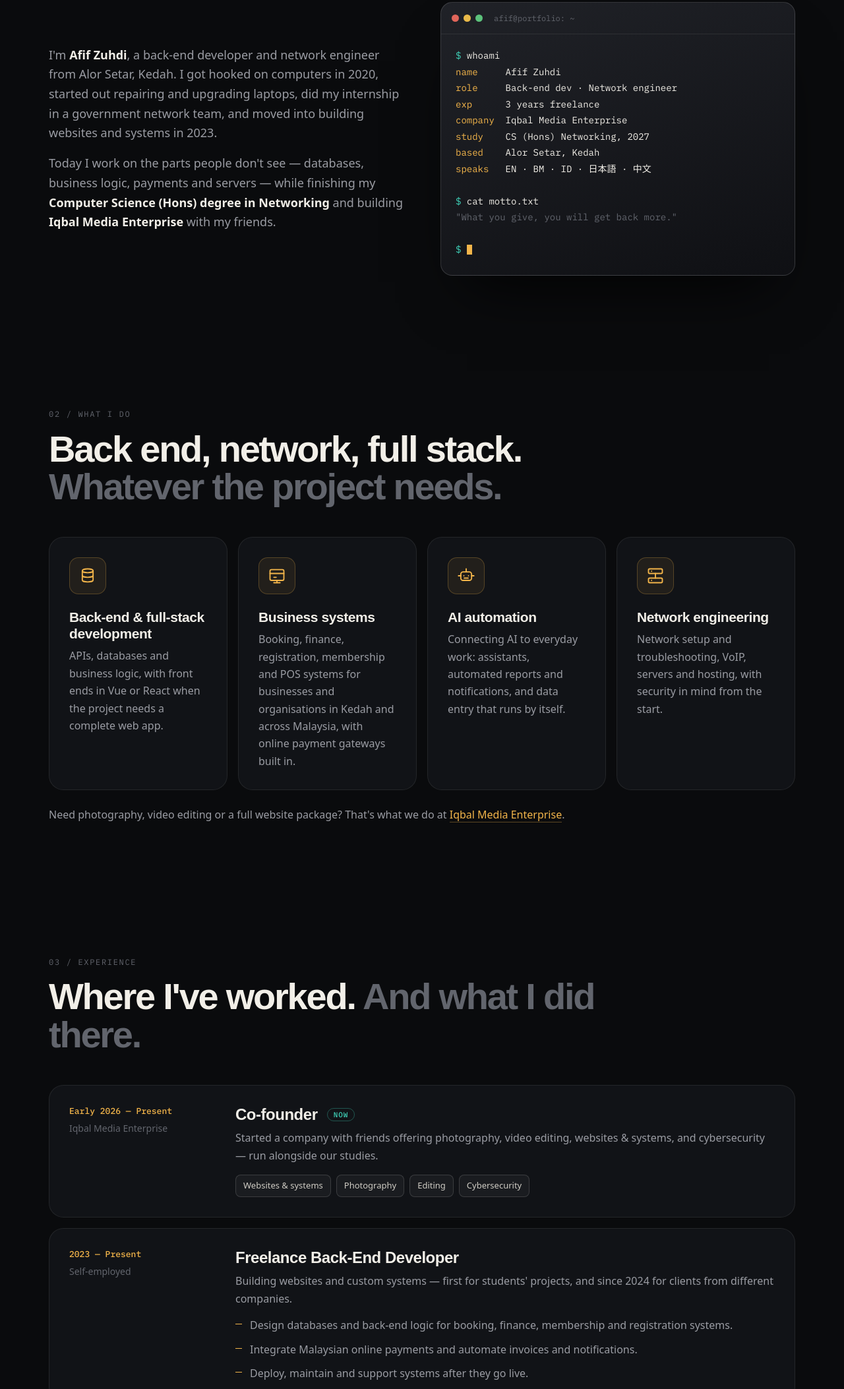
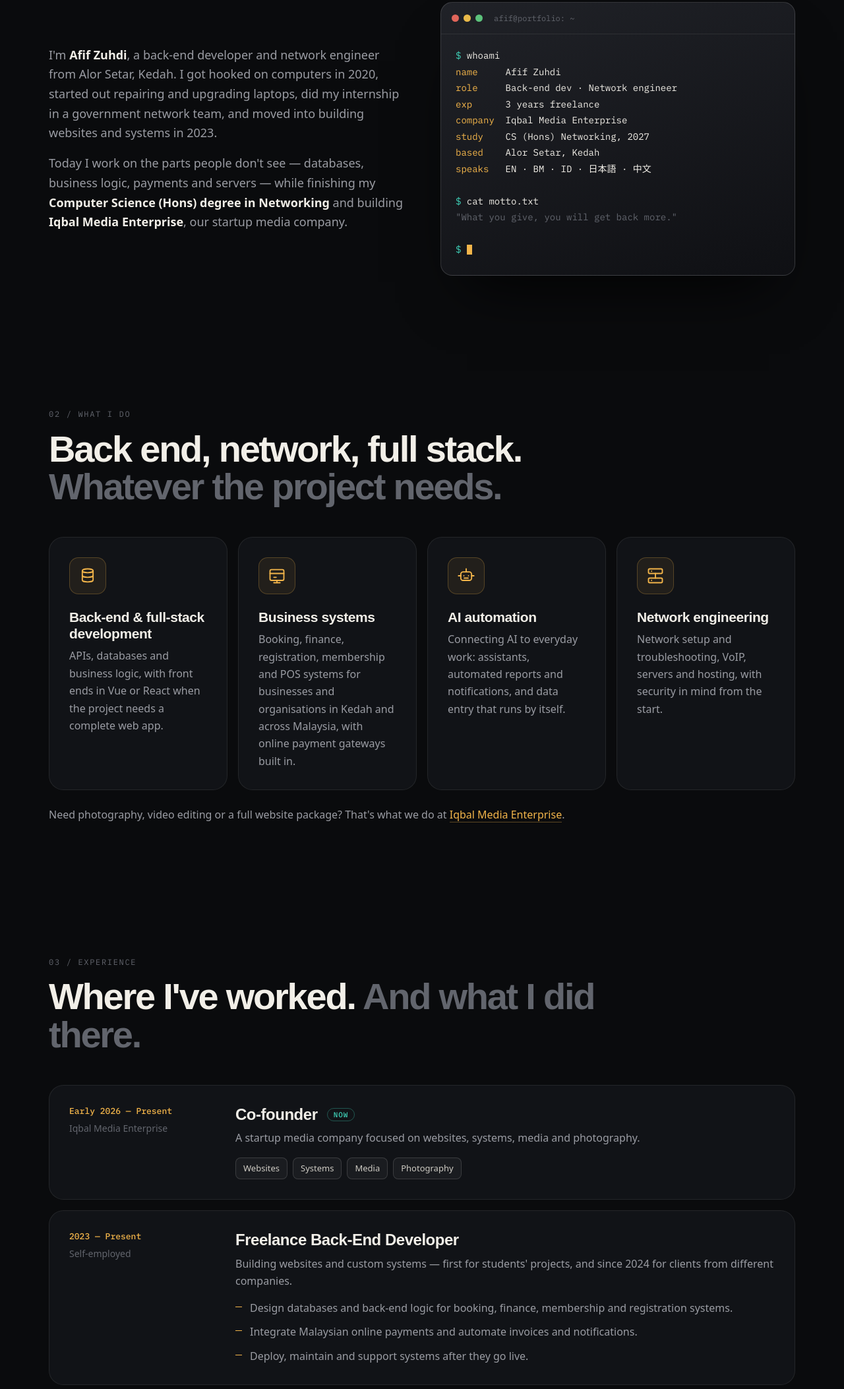
Before and after one commit to Ruebe56/afifzuhdi-portfolio, a website built with Vite: page index.html in a window 1280 px wide. Shown: the part 1288-3394 px from the top of the page at 66% size. Built offline with nearby package versions, Linux system fonts and the light colour scheme.

Commit message:
Copy: Iqbal Media Enterprise as a startup media company

```diff
--- a/index.html
+++ b/index.html
@@ -84,7 +84,7 @@
       <div class="about">
         <div>
           <p>I'm <strong>Afif Zuhdi</strong>, a back-end developer and network engineer from Alor Setar, Kedah. I got hooked on computers in 2020, started out repairing and upgrading laptops, did my internship in a government network team, and moved into building websites and systems in 2023.</p>
-          <p>Today I work on the parts people don't see — databases, business logic, payments and servers — while finishing my <strong>Computer Science (Hons) degree in Networking</strong> and building <strong>Iqbal Media Enterprise</strong> with my friends.</p>
+          <p>Today I work on the parts people don't see — databases, business logic, payments and servers — while finishing my <strong>Computer Science (Hons) degree in Networking</strong> and building <strong>Iqbal Media Enterprise</strong>, our startup media company.</p>
         </div>
         <div class="term" aria-label="Profile in a terminal">
           <div class="term__bar"><i></i><i></i><i></i><span class="mono">afif@portfolio: ~</span></div>
@@ -139,8 +139,8 @@
           <div class="role__meta"><span class="yr">Early 2026 — Present</span><p class="org">Iqbal Media Enterprise</p></div>
           <div>
             <h3>Co-founder <span class="now">now</span></h3>
-            <p>Started a company with friends offering photography, video editing, websites & systems, and cybersecurity — run alongside our studies.</p>
-            <div class="chips"><span>Websites & systems</span><span>Photography</span><span>Editing</span><span>Cybersecurity</span></div>
+            <p>A startup media company focused on websites, systems, media and photography.</p>
+            <div class="chips"><span>Websites</span><span>Systems</span><span>Media</span><span>Photography</span></div>
           </div>
         </article>
         <article class="card role">
@@ -228,7 +228,7 @@
         <div class="ev"><div class="ev__y">2021 – 2023</div><div><h3>Laptop repair, upgrades & hardware</h3><p>Repair and upgrade gigs, and reselling hardware: learning the machine from the inside out.</p></div></div>
         <div class="ev"><div class="ev__y">2023</div><div><h3>Diploma, internship, first freelance work</h3><p>Graduated, interned with a government network team, and started building websites and systems.</p></div></div>
         <div class="ev"><div class="ev__y">2024</div><div><h3>Real clients, and a startup invitation</h3><p>Started working with clients from different companies, and was invited to join a startup.</p></div></div>
-        <div class="ev ev--now"><div class="ev__y">Early 2026</div><div><h3>Co-founded Iqbal Media Enterprise</h3><p>Our own company, built with friends, all while studying.</p></div></div>
+        <div class="ev ev--now"><div class="ev__y">Early 2026</div><div><h3>Co-founded Iqbal Media Enterprise</h3><p>Our own startup media company, focused on websites, systems, media and photography.</p></div></div>
       </div>
     </section>
 
--- a/public/llms.txt
+++ b/public/llms.txt
@@ -6,7 +6,7 @@
 - Name: Afif Zuhdi (full name: Afif Zuhdi bin Suhardi)
 - Location: Alor Setar, Kedah, Malaysia. Works with clients in Kedah and across Malaysia.
 - Roles: Back-End Developer, Network Engineer, Full-Stack Developer
-- Company: Co-founder of Iqbal Media Enterprise (https://iqbalmedia.net/): websites and systems, photography, video editing, cybersecurity
+- Company: Co-founder of Iqbal Media Enterprise (https://iqbalmedia.net/): a startup media company focused on websites, systems, media and photography
 - Education: Diploma in Computer Systems & Networking, Kolej Poly-Tech MARA (KPTM) Alor Setar, 2023. Bachelor of Computer Science (Hons) in Networking, Universiti Teknologi MARA (UiTM), expected 2027.
 - Languages: English and Malay (fluent), Indonesian (intermediate), Japanese and Mandarin (beginner)
 
```
